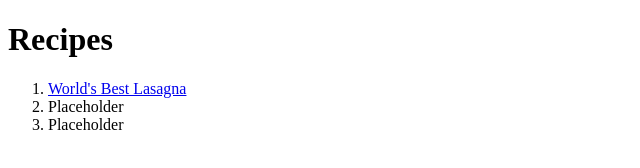
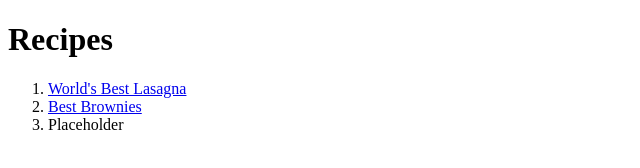
Before and after one commit to cozynotnice/odin-recipes, a plain HTML site: page index.html in a window 1280 px wide. Shown: the full height of the page, 0-640 px from the left. Drawn offline with Linux system fonts and the light colour scheme.

Commit message:
Added brownies to recipes list

```diff
--- a/index.html
+++ b/index.html
@@ -9,7 +9,7 @@
         <h1> Recipes </h1>
         <ol>
         <li> <a href="recipes/lasagna.html">World's Best Lasagna</a> </li>
-        <li> Placeholder </li>
+        <li> <a href="recipes/brownie.html"> Best Brownies </a></li>
         <li> Placeholder </li>
 
         </ol>
```
